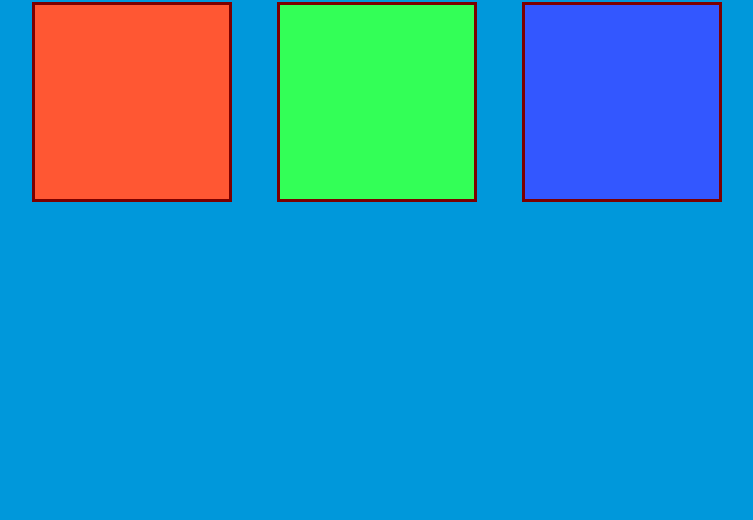
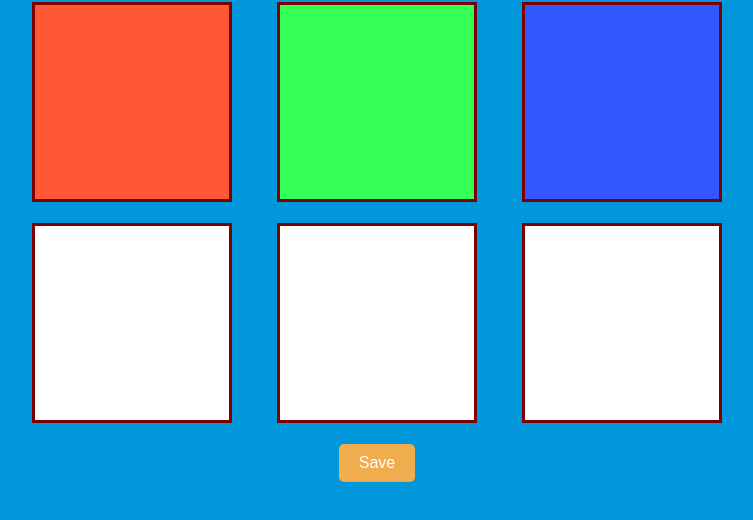
Before and after one commit to RibhavYadav/RecommendationSystem, a plain HTML site: page frontend/index.html in a window 1280 px wide. Shown: the part 72-592 px from the top of the page, without its empty margins (263-1016 px from the left). Drawn offline with Linux system fonts and the light colour scheme; files that its build step writes are made by us from their sources; files whose address does not match are found by name.

Commit message:
Added another row for saving colours and a save button.

```diff
--- a/frontend/index.html
+++ b/frontend/index.html
@@ -18,6 +18,20 @@
             <button class="color-btn" style="background-color: #3357FF;"></button>
         </div>
     </div>
+    <div class="colors">
+        <div class="square">
+            <button class="saved-color" style="background-color: white;"></button>
+        </div>
+        <div class="square">
+            <button class="saved-color" style="background-color: white;"></button>
+        </div>
+        <div class="square">
+            <button class="saved-color" style="background-color: white;"></button>
+        </div>
+    </div>
+    <div style="text-align: center; margin-top: 20px;">
+        <button class="save-btn">Save</button>
+    </div>
     <script src="/static/color_updates.js"></script>
 </body>
 </html>
--- a/frontend/style.css
+++ b/frontend/style.css
@@ -8,10 +8,25 @@ body {
     display: flex;
     justify-content: center;
     gap: 45px;
+    margin-bottom: 20px;
 }
 
-.square .color-btn {
+.square .color-btn, .square .saved-color {
     height: 200px;
     width: 200px;
     border: 3px solid #7c0000;
 }
+
+.save-btn {
+    padding: 10px 20px;
+    font-size: 16px;
+    background-color: #f0ad4e;
+    border: none;
+    border-radius: 5px;
+    cursor: pointer;
+    color: white;
+}
+
+.save-btn:hover {
+    background-color: #ec971f;
+}
```
